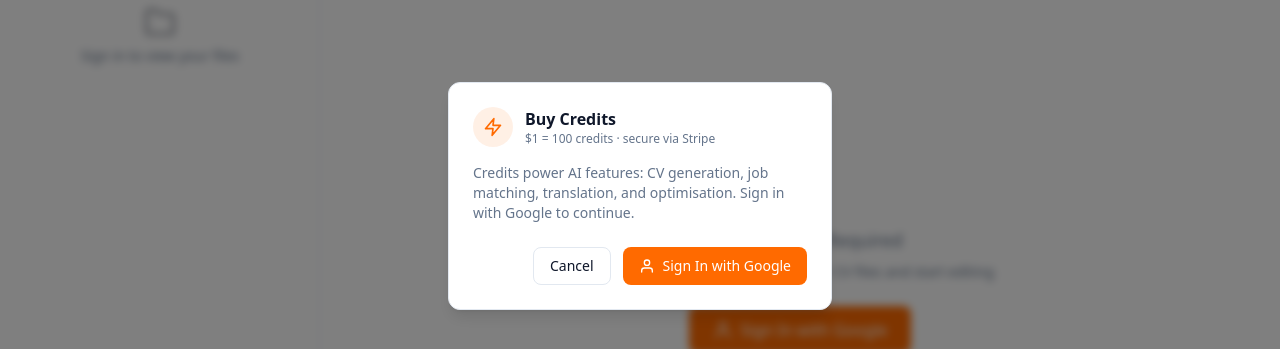
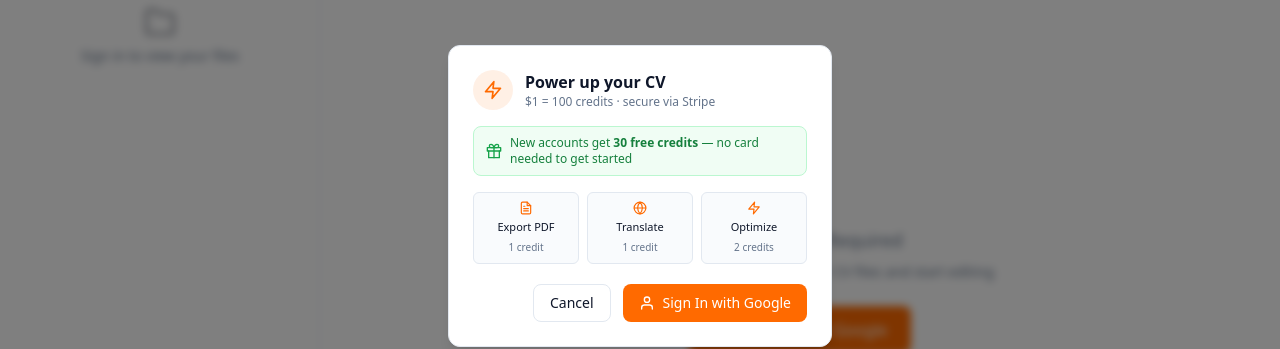
Before and after one commit to bennekrouf/frontend-cvenom, a Next.js app: page /en/editor in a window 1280 px wide. Both pictures are taken after a click on the button "Credits". Shown: the part 204-553 px from the top of the page. Built offline with nearby package versions, Linux system fonts and the light colour scheme; no server answers.

Commit message:
feat: Enhance credit purchase UI with a welcome bonus, detailed credit usage explanations, and revised package options.

```diff
--- a/src/components/payment/CreditsButton.tsx
+++ b/src/components/payment/CreditsButton.tsx
@@ -12,7 +12,7 @@
 
 import React, { useState, useEffect, useRef, useCallback } from 'react';
 import { createPortal } from 'react-dom';
-import { FiZap, FiUser } from 'react-icons/fi';
+import { FiZap, FiUser, FiFileText, FiGlobe, FiGift } from 'react-icons/fi';
 import { useAuth } from '@/contexts/AuthContext';
 import { signInWithGoogle } from '@/lib/firebase';
 import StripePaymentForm from './StripePaymentForm';
@@ -122,14 +122,34 @@
                   <FiZap className="h-5 w-5 text-primary" />
                 </div>
                 <div>
-                  <h3 className="font-semibold text-foreground">Buy Credits</h3>
+                  <h3 className="font-semibold text-foreground">Power up your CV</h3>
                   <p className="text-xs text-muted-foreground">$1 = 100 credits · secure via Stripe</p>
                 </div>
               </div>
-              <p className="mb-6 text-sm text-muted-foreground">
-                Credits power AI features: CV generation, job matching, translation, and optimisation.
-                Sign in with Google to continue.
-              </p>
+
+              {/* Welcome bonus */}
+              <div className="mb-4 flex items-center gap-2 rounded-lg bg-green-50 dark:bg-green-900/20 border border-green-200 dark:border-green-800 px-3 py-2">
+                <FiGift className="h-4 w-4 text-green-600 dark:text-green-400 flex-shrink-0" />
+                <p className="text-xs text-green-700 dark:text-green-300 font-medium">
+                  New accounts get <span className="font-bold">30 free credits</span> — no card needed to get started
+                </p>
+              </div>
+
+              {/* What credits do */}
+              <div className="mb-5 grid grid-cols-3 gap-2">
+                {[
+                  { icon: FiFileText, label: 'Export PDF', cost: '1 credit' },
+                  { icon: FiGlobe,    label: 'Translate',  cost: '1 credit' },
+                  { icon: FiZap,      label: 'Optimize',   cost: '2 credits' },
+                ].map(({ icon: Icon, label, cost }) => (
+                  <div key={label} className="flex flex-col items-center gap-1 rounded-md border border-border bg-muted/40 p-2 text-center">
+                    <Icon className="h-3.5 w-3.5 text-primary" />
+                    <span className="text-[11px] font-medium text-foreground">{label}</span>
+                    <span className="text-[10px] text-muted-foreground">{cost}</span>
+                  </div>
+                ))}
+              </div>
+
               <div className="flex justify-end gap-3">
                 <button
                   onClick={() => setShowLoginPrompt(false)}
--- a/src/components/payment/StripePaymentForm.tsx
+++ b/src/components/payment/StripePaymentForm.tsx
@@ -16,7 +16,7 @@
   useStripe,
   useElements,
 } from '@stripe/react-stripe-js';
-import { FiArrowLeft, FiLoader, FiCreditCard, FiDollarSign, FiCheckCircle, FiAlertTriangle } from 'react-icons/fi';
+import { FiArrowLeft, FiLoader, FiCreditCard, FiDollarSign, FiCheckCircle, FiAlertTriangle, FiFileText, FiGlobe, FiZap } from 'react-icons/fi';
 import { createPaymentIntent, confirmPayment } from '@/lib/paymentService';
 
 // Stripe promise is created lazily once we have the publishable key.
@@ -29,13 +29,21 @@
   return stripePromise;
 }
 
+// ── Credit actions reference ──────────────────────────────────────────────────
+
+const CREDIT_ACTIONS = [
+  { icon: FiFileText, label: 'Export PDF', cost: 1 },
+  { icon: FiGlobe,    label: 'Translate',  cost: 1 },
+  { icon: FiZap,      label: 'Optimize',   cost: 2 },
+] as const;
+
 // ── Quick-select amounts ──────────────────────────────────────────────────────
 
 const QUICK_AMOUNTS = [
-  { label: '$5', value: 5, sub: '500 credits' },
-  { label: '$10', value: 10, sub: '1 000 credits' },
-  { label: '$25', value: 25, sub: '2 500 credits' },
-  { label: '$50', value: 50, sub: '5 000 credits' },
+  { label: '$5',  value: 5,  credits: 500,  badge: null,          sub: '250 optimizations' },
+  { label: '$10', value: 10, credits: 1000, badge: 'Popular',     sub: '500 optimizations' },
+  { label: '$25', value: 25, credits: 2500, badge: 'Best value',  sub: '1,250 optimizations' },
+  { label: '$50', value: 50, credits: 5000, badge: 'Power user',  sub: '2,500 optimizations' },
 ];
 
 // ── Inner form (rendered inside <Elements>) ───────────────────────────────────
@@ -298,6 +306,21 @@
         {/* ── Step 1: Amount selection ── */}
         {step === 'amount' && (
           <div className="space-y-5">
+            {/* Credit actions explainer */}
+            <div className="rounded-lg bg-muted/50 p-3">
+              <p className="mb-2 text-xs font-medium text-muted-foreground uppercase tracking-wide">What credits unlock</p>
+              <div className="grid grid-cols-3 gap-2">
+                {CREDIT_ACTIONS.map(({ icon: Icon, label, cost }) => (
+                  <div key={label} className="flex flex-col items-center gap-1 rounded-md bg-background border border-border p-2">
+                    <Icon className="h-4 w-4 text-primary" />
+                    <span className="text-xs font-medium text-foreground">{label}</span>
+                    <span className="text-xs text-muted-foreground">{cost} credit{cost > 1 ? 's' : ''}</span>
+                  </div>
+                ))}
+              </div>
+            </div>
+
+            {/* Quick-select amounts */}
             <div className="grid grid-cols-2 gap-3">
               {QUICK_AMOUNTS.map((item) => {
                 const selected = amount === item.value && !useCustom;
@@ -305,14 +328,20 @@
                   <button
                     key={item.value}
                     onClick={() => handleAmountSelect(item.value)}
-                    className={`flex flex-col items-center rounded-lg border-2 p-4 transition-all ${
+                    className={`relative flex flex-col items-center rounded-lg border-2 p-3 transition-all ${
                       selected
                         ? 'border-primary bg-primary/5 text-primary'
                         : 'border-border hover:border-primary/40'
                     }`}
                   >
+                    {item.badge && (
+                      <span className="absolute -top-2 left-1/2 -translate-x-1/2 rounded-full bg-primary px-2 py-0.5 text-[10px] font-semibold text-primary-foreground">
+                        {item.badge}
+                      </span>
+                    )}
                     <span className="text-lg font-bold">{item.label}</span>
-                    <span className="text-xs text-muted-foreground">{item.sub}</span>
+                    <span className="text-xs font-medium text-muted-foreground">{item.credits.toLocaleString()} credits</span>
+                    <span className="text-[11px] text-muted-foreground/80">{item.sub}</span>
                   </button>
                 );
               })}
@@ -335,6 +364,11 @@
                   className="w-full rounded-lg border border-border bg-background py-2.5 pl-7 pr-4 text-sm focus:outline-none focus:ring-2 focus:ring-primary/40"
                 />
               </div>
+              {useCustom && finalAmount() >= 1 && (
+                <p className="text-xs text-muted-foreground">
+                  = {Math.round(finalAmount() * 100).toLocaleString()} credits · {Math.floor(finalAmount() * 50).toLocaleString()} optimizations
+                </p>
+              )}
             </div>
 
             {intentError && (
```
